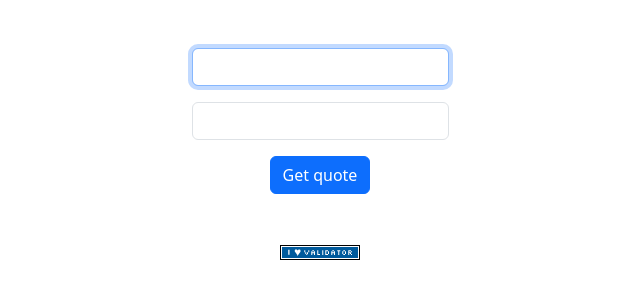
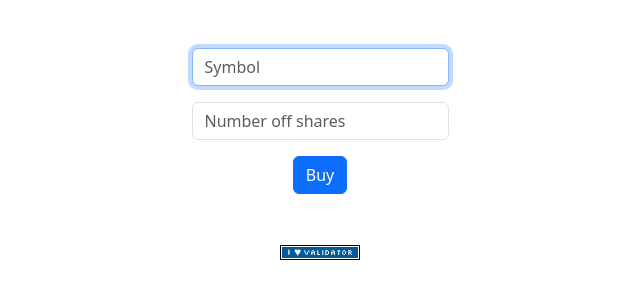
Before and after one commit to sierrawild/CS50, a Flask app: template CS50x/Week 9/finance/templates/buy.html in a window 1280 px wide. Shown: the part 76-376 px from the top of the page, without its empty margins (320-960 px from the left). Run offline with Flask 3, Linux system fonts and the light colour scheme; the template is opened without the code that fills it, so the values that code supplies are empty; some libraries are stand-ins or nearby versions.

Commit message:
buy in app

```diff
--- a/CS50x/Week 9/finance/app.py
+++ b/CS50x/Week 9/finance/app.py
@@ -42,7 +42,37 @@ def index():
 @login_required
 def buy():
     """Buy shares of stock"""
-    return apology("TODO")
+    if request.method == 'GET':
+        return render_template('buy.html')
+    else:
+        symbol = request.form.get('symbol')
+        shares = request.form.get('shares')
+        if not symbol:
+            return apology('Provide a symbol', 400)
+        stock = lookup(symbol)
+        if stock is None:
+            return apology('Invalid symbol', 400)
+
+        # check if shares is a positive number
+        if not shares or not shares.isdigit() or int(shares) < 1:
+            return apology('Provide positive number', 400)
+        shares = int(shares)
+
+        # get cash off the user
+        user_id = session['user_id']
+        row = db.execute("SELECT cash FROM users WHERE id = ?", user_id)
+        cash = row[0]['cash']
+
+        cost = shares * stock['price']
+        if cost > cash:
+            return apology('Sorry, cant afford the purchase')
+        cash = cash - cost
+        # update cash in db
+        db.execute('UPDATE users Set cash = ? WHERE id = ?', cash, user_id)
+        # update transactions
+        db.execute('INSERT INTO transactions(user_id, symbol, shares, price) VALUES(?,?,?,?)', user_id, symbol, shares, stock["price"])
+
+        return redirect('/')
 
 
 @app.route("/history")
@@ -149,10 +179,8 @@ def register():
         except ValueError:
             return apology("Username already taken")
 
-        # get user if
+        # get user cash
         rows = db.execute("SELECT id FROM users WHERE username = ?", username)
-        session['user_id'] = rows[0]['id']
-        return redirect("/")
 
 
 @app.route("/sell", methods=["GET", "POST"])
--- a/CS50x/Week 9/finance/templates/buy.html
+++ b/CS50x/Week 9/finance/templates/buy.html
@@ -7,12 +7,12 @@
 {% block main %}
     <form action="/buy" method="post">
         <div class="mb-3">
-            <input autocomplete="off" autofocus class="form-control mx-auto w-auto" name="symbol"  type="text">
+            <input autocomplete="off" autofocus class="form-control mx-auto w-auto" name="symbol"  type="text" placeholder="Symbol">
         </div>
         <div class="mb-3">
-            <input autocomplete="off" autofocus class="form-control mx-auto w-auto" name="name"  type="text">
+            <input autocomplete="off" autofocus class="form-control mx-auto w-auto" name="shares"  type="text" placeholder="Number off shares">
         </div>
 
-        <button class="btn btn-primary" type="submit">Get quote</button>
+        <button class="btn btn-primary" type="submit">Buy</button>
     </form>
 {% endblock %}
--- a/CS50x/Week 9/finance/templates/quote.html
+++ b/CS50x/Week 9/finance/templates/quote.html
@@ -7,7 +7,7 @@
 {% block main %}
     <form action="/quote" method="post">
         <div class="mb-3">
-            <input autocomplete="off" autofocus class="form-control mx-auto w-auto" name="symbol"  type="text">
+            <input autocomplete="off" autofocus class="form-control mx-auto w-auto" name="symbol" placeholder="Symbol example: 'aapl'"  type="text">
         </div>
 
         <button class="btn btn-primary" type="submit">Get quote</button>
```
Also changed, not shown: CS50x/Week 9/finance/test.py (added, +26 -0 lines), 4 other files.
